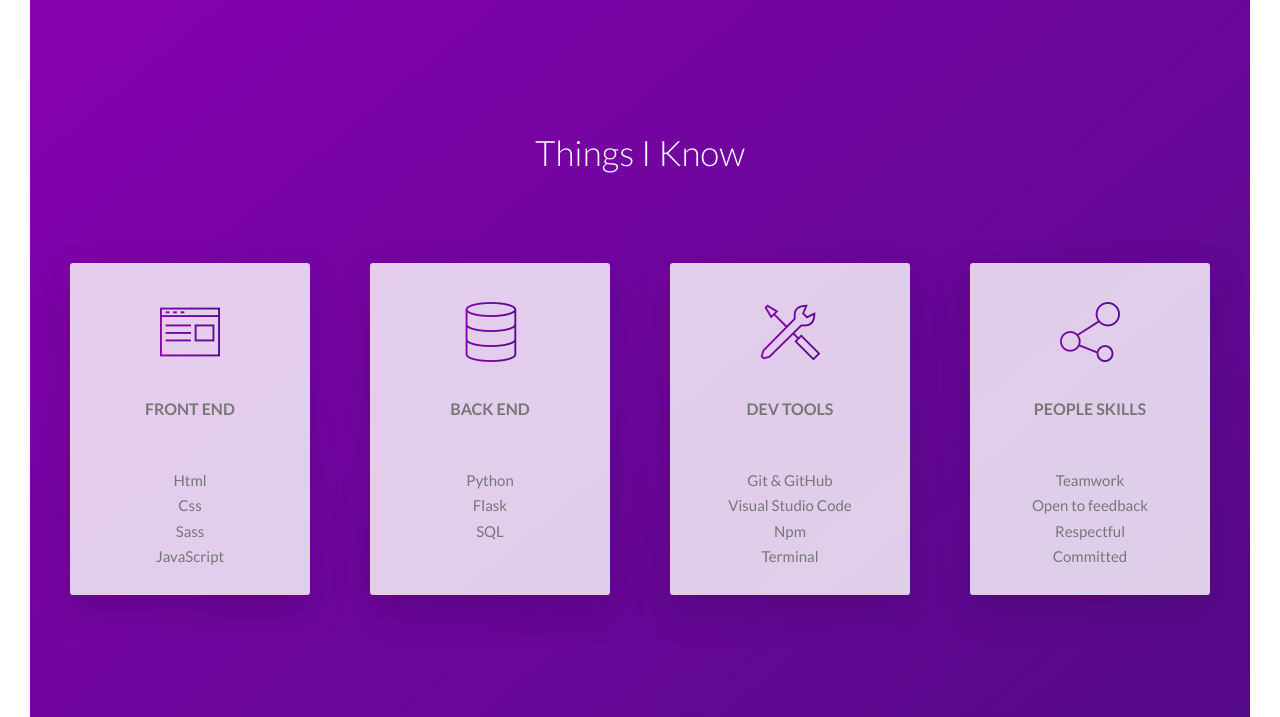
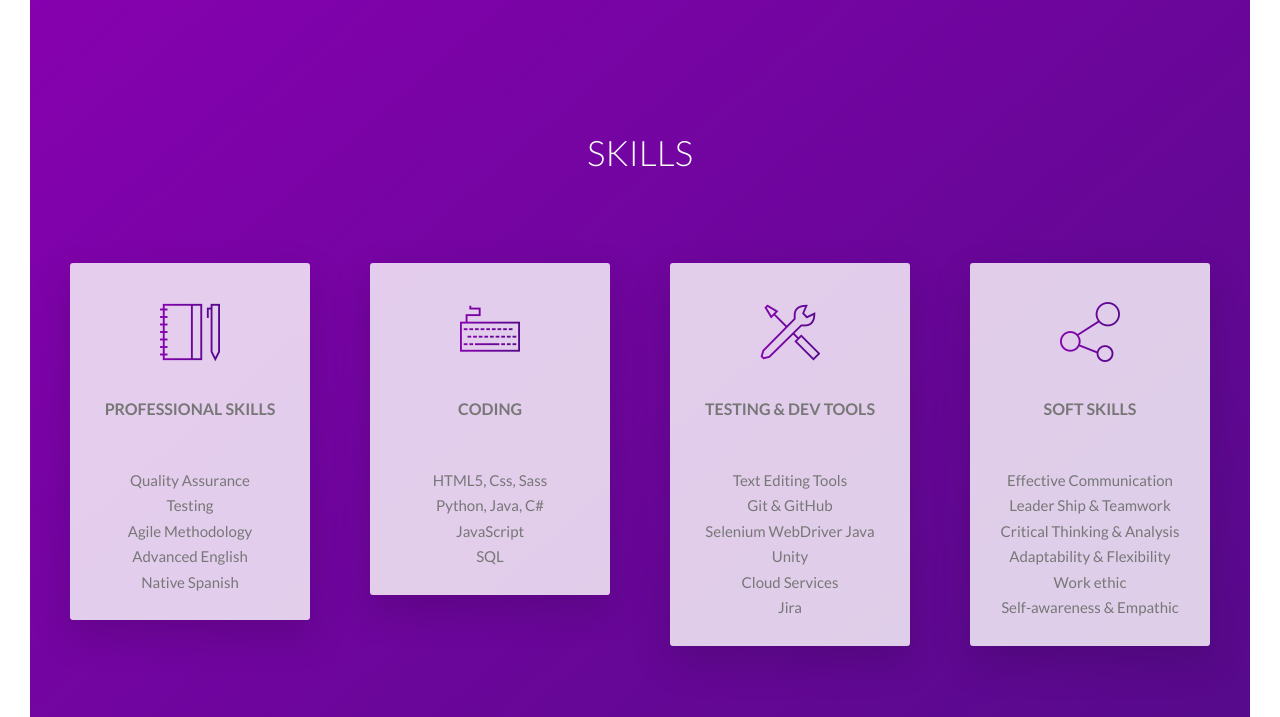
Before and after one commit to daguam/My-Web-Page, a website: page index.html in a window 1280 px wide. Shown: the part 1616-2333 px from the top of the page. Drawn offline with Linux system fonts and the light colour scheme.

Commit message:
Update Content for 2024

```diff
--- a/index.html
+++ b/index.html
@@ -23,7 +23,7 @@
             <div class="header__text-box u-center-text">
                 <h1 class="heading-primary">
                     <span class="heading-primary--main">Hi, I'm David</span>
-                    <span class="heading-primary--sub">I look to become a great developer</span>
+                    <span class="heading-primary--sub">QA / DEV</span>
                 </h1>
                 <a href="#footer" class="btn btn--white btn--animated">Contact me</a>
             </div>
@@ -47,9 +47,8 @@
                         </p>
                         <h3 class="heading-tertiary u-margin-bottom-small">My goal</h3>
                         <p class="paragraph">
-                            I look to learn more and meet new people, work with them, build something great, and with some luck, make some friends.
-                            I want to keep my mind open to get to know the different points of view and methods used by the developer community and
-                            hopefully some day become a master in the field.
+                            I look to transform myself into a highly skilled testing and development professional, excelling not only in technical aspects but
+                            also in relational ones, promoting effective communication, teamwork, and continual improvement in the performance of everyone..
                         </p>
                     </div>
                     <div class="col-1-of-2">
@@ -77,55 +76,60 @@
             <section class="section-skills">
                 <div class="u-margin-bottom-huge u-center-text">
                     <h2 class="heading-secondary heading-secondary--white">
-                        Things I Know
+                        SKILLS
                     </h2>
                 </div>
                 <div class="row">
                     <div class="col-1-of-4">
                         <div class="skill-box">
-                            <i class="skill-box__icon icon-basic-webpage-img-txt"></i>
-                            <h3 class="heading-tertiary u-margin-bottom-small">Front End</h3>
+                            <i class="skill-box__icon icon-basic-notebook-pen"></i>
+                            <h3 class="heading-tertiary u-margin-bottom-small">Professional Skills</h3>
                             <p class="skill-box__text">
-                                Html
-                                Css
-                                Sass
-                                JavaScript
+                                Quality Assurance
+                                Testing
+                                Agile Methodology
+                                Advanced English
+                                Native Spanish
                             </p>
                         </div>
                     </div>
                     <div class="col-1-of-4">
                         <div class="skill-box">
-                            <i class="skill-box__icon icon-basic-server2"></i>
-                            <h3 class="heading-tertiary u-margin-bottom-small">Back End</h3>
+                            <i class="skill-box__icon icon-basic-keyboard"></i>
+                            <h3 class="heading-tertiary u-margin-bottom-small">Coding</h3>
                             <p class="skill-box__text">
-                                Python
-                                Flask
+                                HTML5, Css, Sass
+                                Python, Java, C#
+                                JavaScript
                                 SQL
-
                             </p>
                         </div>
                     </div>
                     <div class="col-1-of-4">
                         <div class="skill-box">
                             <i class="skill-box__icon icon-basic-settings"></i>
-                            <h3 class="heading-tertiary u-margin-bottom-small">Dev Tools</h3>
+                            <h3 class="heading-tertiary u-margin-bottom-small">Testing & Dev Tools</h3>
                             <p class="skill-box__text">
+                                Text Editing Tools
                                 Git & GitHub
-                                Visual Studio Code
-                                Npm
-                                Terminal
+                                Selenium WebDriver Java
+                                Unity
+                                Cloud Services
+                                Jira
                             </p>
                         </div>
                     </div>
                     <div class="col-1-of-4">
                         <div class="skill-box">
                             <i class="skill-box__icon icon-basic-share"></i>
-                            <h3 class="heading-tertiary u-margin-bottom-small">People skills</h3>
+                            <h3 class="heading-tertiary u-margin-bottom-small">Soft skills</h3>
                             <p class="skill-box__text">
-                                Teamwork
-                                Open to feedback
-                                Respectful
-                                Committed
+                                Effective Communication
+                                Leader Ship & Teamwork
+                                Critical Thinking & Analysis
+                                Adaptability & Flexibility
+                                Work ethic
+                                Self-awareness & Empathic
                             </p>
                         </div>
                     </div>
@@ -135,7 +139,7 @@
             <section class="section-projects">
                 <div class="u-center-text u-margin-bottom-huge">
                     <h2 class="heading-secondary">
-                        My Current Projects
+                        Old Projects (New coming soon)
                     </h2>
                 </div>
                 <div class="row u-center-text">
@@ -168,7 +172,7 @@
                             <div class="card__side card__side--back card__side--back-2">
                                 <div class="card__description-box">
                                     <p class="card__description card__description--black u-margin-bottom-medium">
-                                        My first web project wich I hope to turn into a Character Creator app with some fun stuff.
+                                        My first web project wich lets me remind of where i started as a developer!
                                     </p>
                                     <a href="https://github.com/daguam/ocus-focus" class="btn btn--white btn--card u-margin-bottom-small">Checkout the Project &nbsp; >  </a>
                                     <a href="https://daguam.github.io/ocus-focus" class="btn btn--white btn--card">Visit Website &nbsp; >  </a>
@@ -207,10 +211,11 @@
                     <img src="img/logo-white.png" alt="Full logo" class="footer__logo">
                 </div>
                 <p class="footer__email u-margin-bottom-small">
-                    me@davidgutam.com
+                    daguam93@gmail.com<br>
+                    +52 4421280204
                 </p>
             </div>
-            <a href="https://www.linkedin.com/in/david-eduardo-guti%C3%A9rrez-amarillas/" class="smbtn fa fa-linkedin"></a>
+            <a href="https://www.linkedin.com/in/david-eduardo-gutierrez-amarillas/" class="smbtn fa fa-linkedin"></a>
             <a href="https://github.com/daguam" class="smbtn fa fa-github"></a>
             <p class="footer__copyright">
                 Crafted by me &copy; <br>A special Thanks to Jonas Schmedtmann for his online course.
```
